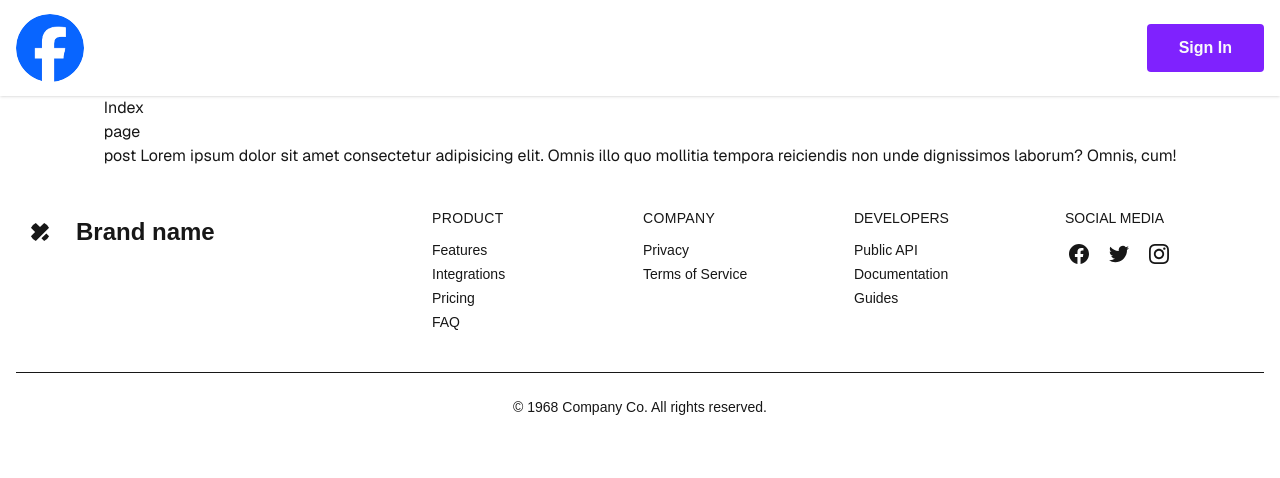
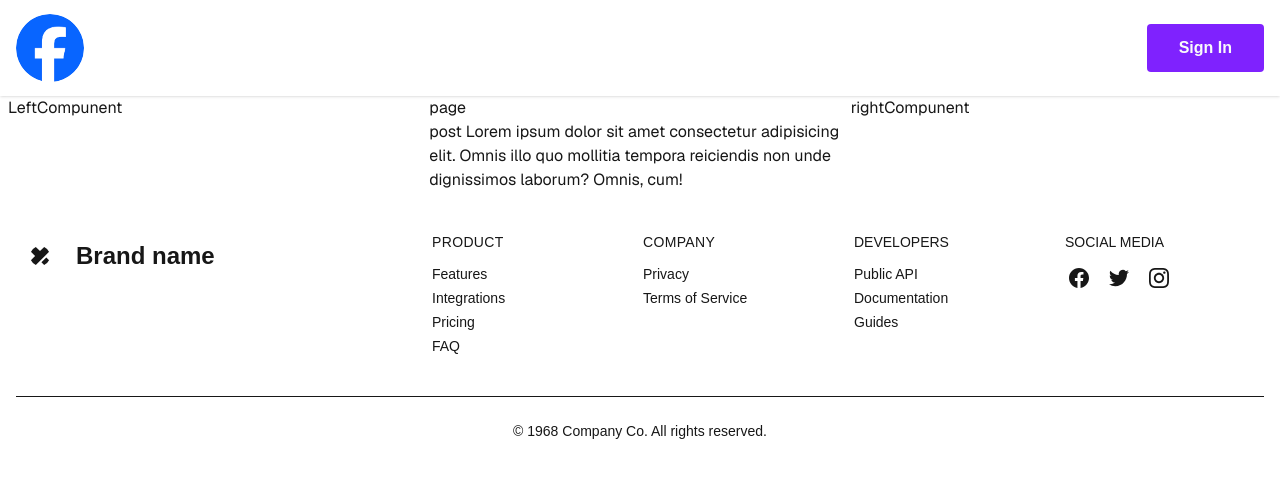
Before and after one commit to Sadek-Hossen/facebook_client, a Next.js app: page / in a window 1280 px wide. Shown: the top 478 px of the page. Built offline with nearby package versions, Linux system fonts and the light colour scheme; some icons are missing.

Commit message:
right left compunent decliar

```diff
--- /dev/null
+++ b/src/app/(rightLeft)/left/page.jsx
@@ -0,0 +1,12 @@
+import LeftCompunent from '@/app/compunents/leftSide/LeftCompunent'
+import React from 'react'
+
+function Leftpage() {
+  return (
+    <div>
+        <LeftCompunent />
+    </div>
+  )
+}
+
+export default Leftpage
--- /dev/null
+++ b/src/app/(rightLeft)/right/page.jsx
@@ -0,0 +1,12 @@
+import RightCompunent from '@/app/compunents/rightSide/rightCompunent'
+import React from 'react'
+
+function RightPage() {
+  return (
+    <div>
+        <RightCompunent />
+    </div>
+  )
+}
+
+export default RightPage
--- /dev/null
+++ b/src/app/compunents/leftSide/LeftCompunent.jsx
@@ -0,0 +1,9 @@
+import React from 'react'
+
+function LeftCompunent() {
+  return (
+    <div>LeftCompunent</div>
+  )
+}
+
+export default LeftCompunent
--- a/src/app/compunents/main/Index.jsx
+++ /dev/null
@@ -1,15 +0,0 @@
-import React from 'react';
-
-function Index() {
-  return (
-    <div
-      className="w-screen h-screen bg-cover bg-center bg-fixed"
-      // style={{ backgroundImage: "url('/img/bg.jpg')" }}
-    >
-
-
-    </div>
-  );
-}
-
-export default Index;
--- a/src/app/compunents/mainContent/Index.jsx
+++ b/src/app/compunents/mainContent/Index.jsx
@@ -1,10 +1,15 @@
 import UploadPage from '@/app/(post)/upload/page'
+import Leftpage from '@/app/(rightLeft)/left/page'
+import RightPage from '@/app/(rightLeft)/right/page'
+
 import React from 'react'
 
 function Index() {
   return (
-    <div>Index
+    <div className='grid lg:grid-cols-3 px-2'>
+    <Leftpage />
     <UploadPage />
+    <RightPage />
     </div>
   )
 }
--- /dev/null
+++ b/src/app/compunents/rightSide/rightCompunent.jsx
@@ -0,0 +1,9 @@
+import React from 'react'
+
+function RightCompunent() {
+  return (
+    <div>rightCompunent</div>
+  )
+}
+
+export default RightCompunent
```
